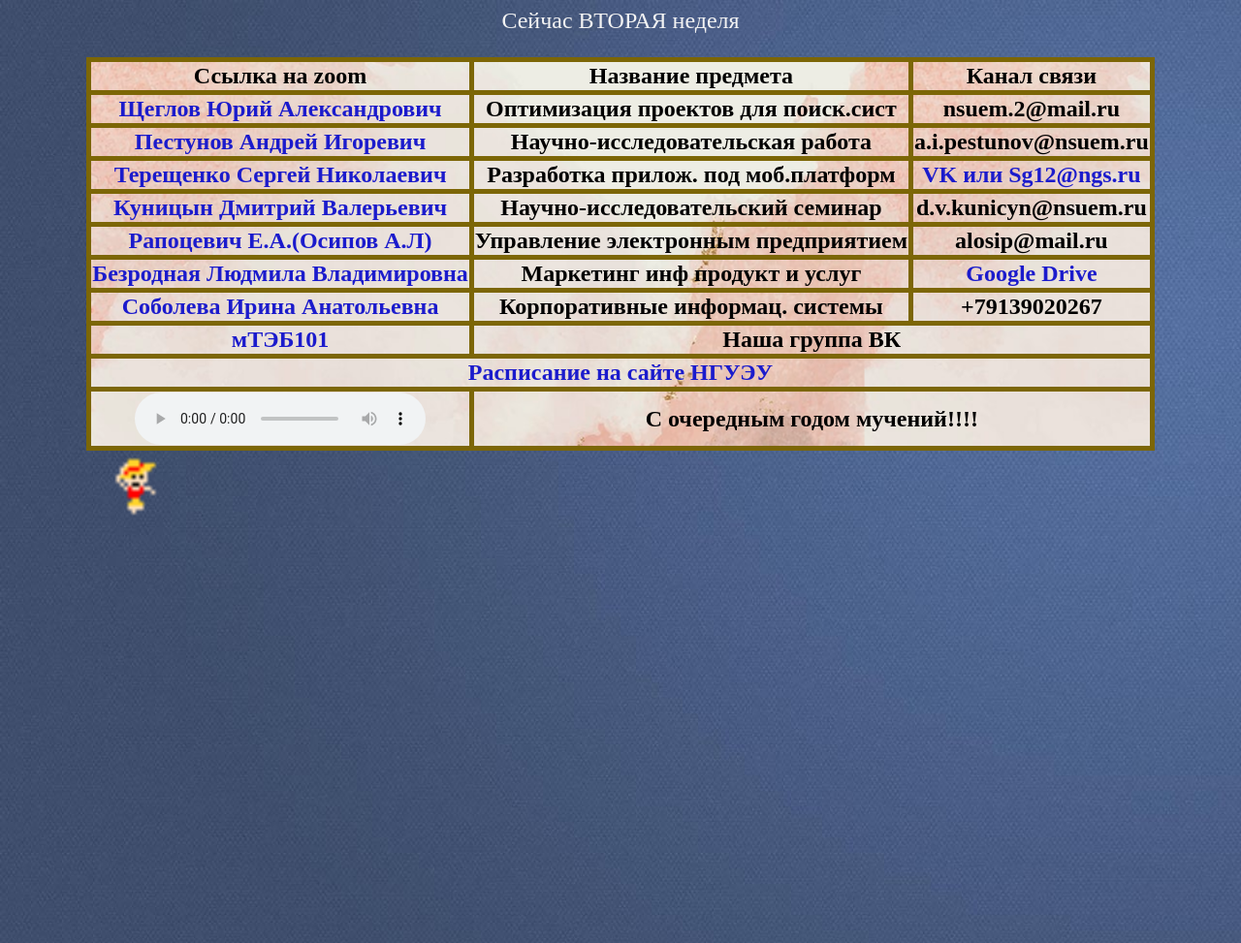
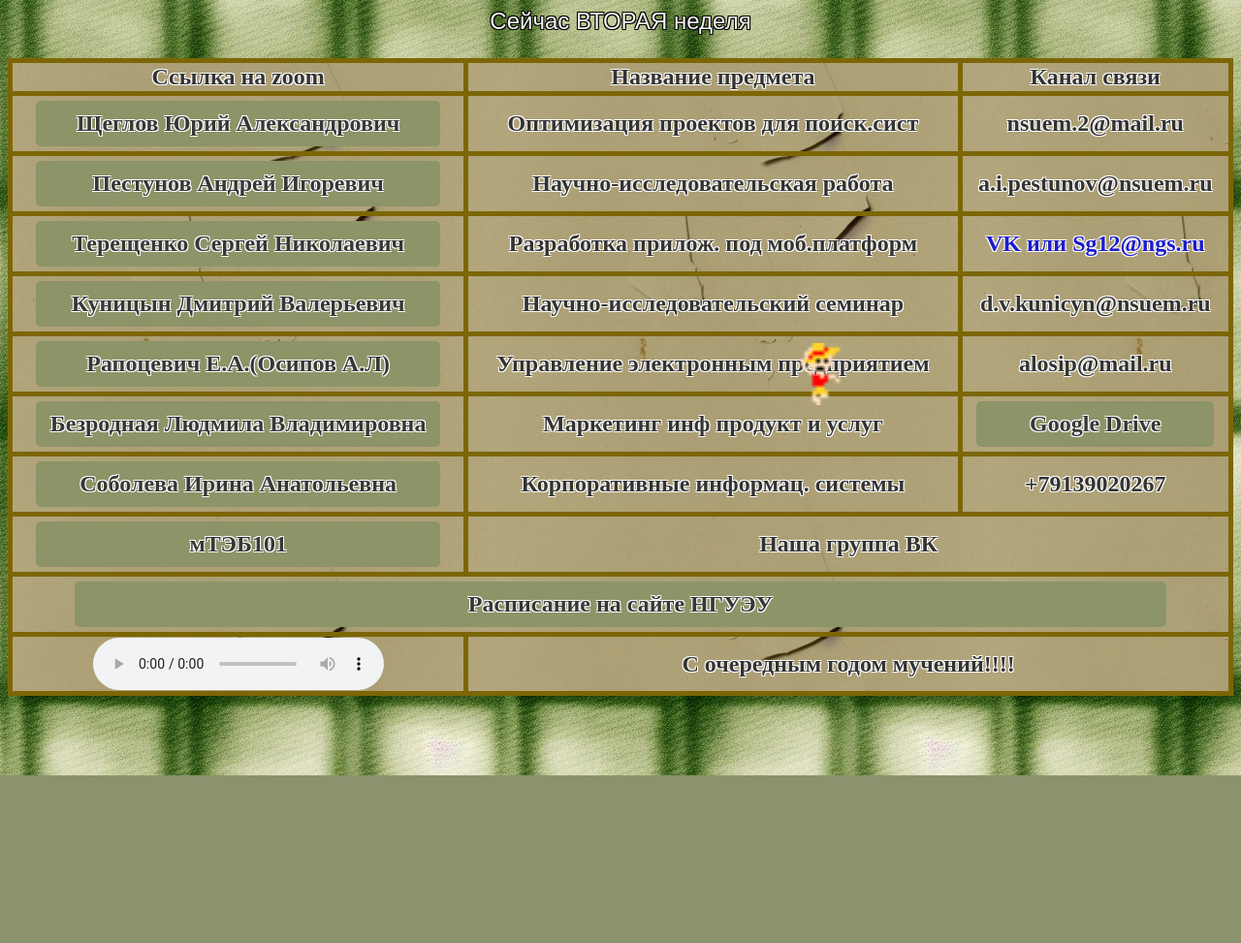
Before and after one commit to Yaroslav132/Yaroslav132.github.io, a PHP site: page /time_st/time1.html in a window 1280 px wide. Shown: the whole page at 97% size. After the commit the page ends 800 px from the top, so only its background shows below. Run offline with PHP 8.4, Linux system fonts and the light colour scheme.

Commit message:
redesign

```diff
--- a/time_st/style1.css
+++ b/time_st/style1.css
@@ -1,6 +1,7 @@
 #demo{
 	text-decoration: none;
 	color: rgb(243, 243, 243);
+	text-shadow: 1px 1px 0 #000, -1px -1px 0 #000, 1px -1px 0 #000, -1px 1px 0 #000;
 	font-size: 24px;
 	text-align: center;
 }
@@ -16,8 +17,9 @@ a{
 }
 
 table{
+	width: 100%;
 	border-collapse:collapse;
-	background: url("ll.jpg");
+	background: url("ll.png");
 	margin-left: auto;
 	margin-right: auto;
 }
@@ -25,11 +27,17 @@ td{
 	border:5px solid rgb(124, 102, 6);
 	font-family:"Monotype Corsiva";
 	font-size:24px;
+	text-shadow: 1px 1px 0 #fff, -1px -1px 0 #fff, 1px -1px 0 #fff, -1px 1px 0 #fff;
+
 	font-weight: bold;
 	text-align:center;
 }
 body{
-	background: url("1.jpg");
+	background: url("1.png");
+	font-family: Arial, sans-serif;
+    font-size: 16px;
+    color: #333;
+    background-color: #f5f5f5;
 }
 h1{
 	padding-top:30px;
@@ -63,3 +71,32 @@ li>ul{
 .refers{	position:absolute;
 }
 li:hover ul{visibility: visible}
+
+.zoom-button {
+	font-family:"Monotype Corsiva";
+	width: 90%;
+	padding: 10px;
+	background: #8c9468;
+	color: rgb(56, 54, 54);
+	border: none;
+	border-radius: 5px;
+	text-align: center;
+	text-decoration: none;
+	display: inline-block;
+	font-size:24px;
+	font-weight: bold;
+	margin: 4px 2px;
+	cursor: pointer;
+	text-shadow: 1px 1px 0 #fff, -1px -1px 0 #fff, 1px -1px 0 #fff, -1px 1px 0 #fff;
+}
+.zoom-button:hover {
+	background-color: #3c8dbc;
+	}
+
+#myCanvas {
+	position: absolute;
+	top: 0;
+	left: 0;
+	z-index: 1;
+	pointer-events: none;
+}
--- a/time_st/time1.html
+++ b/time_st/time1.html
@@ -13,12 +13,7 @@
 			var numberOfDays = Math.floor((currentdate - oneJan) / (24 * 60 * 60 * 1000));
 			var result = parseInt(numberOfDays / 7)+1;
 			var weekNumber=result%2;
-			/*console.log(weekNumber);
-			console.log(result);
-			console.log(oneJan);
-			console.log(numberOfDays);
-			console.log(currentdate);
-			console.log(currentdate.getDay());*/
+
 
 			if (weekNumber==1){
 				document.getElementById("demo").innerHTML="Сейчас ПЕРВАЯ неделя";
@@ -36,81 +31,54 @@
 
 
 
-	<table border="5" >
+	<table border="5">
 		<tr>
 			<td>Ссылка на zoom</td>
 			<td>Название предмета</td>
 			<td>Канал связи</td>
-			<!-- <td>Дни занятий (1 неделя)</td>
-			<td>Дни занятий (2 неделя)</td> -->
 		</tr>
 		<tr>
-			<td rowspan ><a href="https://us04web.zoom.us/j/3010451906?pwd=c20zYmUxdnNTQmtIZE94dGo1akVzdz09" target="index">Щеглов Юрий Александрович</a></td>
+			<td><button class="zoom-button" onclick="window.open('https://us04web.zoom.us/j/3010451906?pwd=c20zYmUxdnNTQmtIZE94dGo1akVzdz09', '_blank')">Щеглов Юрий Александрович</button></td>
 			<td>Оптимизация проектов для поиск.сист</td>
-			<td rowspan >nsuem.2@mail.ru</td>
+			<td rowspan>nsuem.2@mail.ru</td>
 
 		</tr>
 
 		<tr>
-			<td><a href="https://us02web.zoom.us/j/6617202154?pwd=d0VjbDFnQzN0ZVJNRlh0WEUxNExTUT09" target="index">Пестунов Андрей Игоревич</a></td>
+			<td><button class="zoom-button" onclick="window.open('https://us02web.zoom.us/j/6617202154?pwd=d0VjbDFnQzN0ZVJNRlh0WEUxNExTUT09', '_blank')">Пестунов Андрей Игоревич</button></td>
 			<td>Научно-исследовательская работа</td>
 			<td>a.i.pestunov@nsuem.ru</td>
 		</tr>
 		<tr>
-			<td><a href="https://zoom.us/j/81964757167?pwd=bkZ4VWhwdWdWSkd0UGFHRG9rbm1kUT09" target="index">Терещенко Сергей Николаевич</a></td>
+			<td><button class="zoom-button" onclick="window.open('https://zoom.us/j/81964757167?pwd=bkZ4VWhwdWdWSkd0UGFHRG9rbm1kUT09', '_blank')">Терещенко Сергей Николаевич</button></td>
 			<td>Разработка прилож. под моб.платформ</td>
-			<td colspan=2><a href="https://vk.com/id399252108" target="index">VK</a><a >  или Sg12@ngs.ru</a></td>
+			<td colspan=2><a href="https://vk.com/id399252108" target="index">VK</a><a> или Sg12@ngs.ru</a></td>
 		</tr>
 		<tr>
-			<td><a href="https://us04web.zoom.us/j/5292131658?pwd=Q005VlVVT3pFdHQ3b3h6blhNVk1hZz09" target="index">Куницын Дмитрий Валерьевич</a></td>
+			<td><button class="zoom-button" onclick="window.open('https://us04web.zoom.us/j/5292131658?pwd=Q005VlVVT3pFdHQ3b3h6blhNVk1hZz09', '_blank')">Куницын Дмитрий Валерьевич</button></td>
 			<td>Научно-исследовательский семинар</td>
 			<td>d.v.kunicyn@nsuem.ru</td>
 		</tr>
 		<tr>
-			<td><a href="https://zoom.us/j/77423978024?pwd=U0lJS1RPeFB2NFRZMUEwVVpLYStzQT09" target="index">Рапоцевич Е.А.(Осипов А.Л)</a></td>
+			<td><button class="zoom-button" onclick="window.open('https://zoom.us/j/77423978024?pwd=U0lJS1RPeFB2NFRZMUEwVVpLYStzQT09', '_blank')">Рапоцевич Е.А.(Осипов А.Л)</button></td>
 			<td>Управление электронным предприятием</td>
 			<td>alosip@mail.ru</td>
 		</tr>
 		<tr>
-			<td><a href="https://us05web.zoom.us/j/2895509619?pwd=YWdURUVqMU44Wk91Y3J0TWJYQ3M5dz09" target="index">Безродная Людмила Владимировна</a></td>
+			<td><button class="zoom-button" onclick="window.open('https://us05web.zoom.us/j/2895509619?pwd=YWdURUVqMU44Wk91Y3J0TWJYQ3M5dz09')">Безродная Людмила Владимировна</a></td>
 			<td>Маркетинг инф продукт и услуг</td>
-			<td><a href="https://drive.google.com/drive/folders/130TxZONNz6dpzClXGQ_ATKOH2CsWdlpL" >Google Drive</a></td>
+			<td><button class="zoom-button" onclick="window.open('https://drive.google.com/drive/folders/130TxZONNz6dpzClXGQ_ATKOH2CsWdlpL')" >Google Drive</a></td>
 		</tr>
 		<tr>
-			<td><a href="https://us04web.zoom.us/j/8439453717?pwd=cExKK3VTN0tCaTZ6M0ZXTUJWRFRTZz09" target="index">Соболева Ирина Анатольевна</a></td>
+			<td><button class="zoom-button" onclick="window.open('https://us04web.zoom.us/j/8439453717?pwd=cExKK3VTN0tCaTZ6M0ZXTUJWRFRTZz09')">Соболева Ирина Анатольевна</a></td>
 			<td>Корпоративные информац. системы</td>
 			<td>+79139020267</td>
 		</tr>
-		<!-- <tr>
-			<td><a href="https://us04web.zoom.us/j/2859140548?pwd=aE41T2YvdlU2Z09MUDl6RnhYS2ZMUT09" target="index">Павлова Анна Илларионовна</a></td>
-			<td>Нейронечёткие системы и технологии</td>
-			<td>annstab@mail.ru</td>
+			<td><button class="zoom-button" onclick="window.open('https://vk.com/club206977488')">мТЭБ101</a></td>
+			<td colspan=2>Наша группа ВК</td>
 		</tr>
 	    <tr>
-			<td><a href="https://us04web.zoom.us/j/7922982846?pwd=WTg0SWc3aU5oTkcySG81L2dOeHQ5QT09" target="index">Дубнищева Татьяна Яковлевна</a></td>
-			<td>Нестандартные решения тех-их задач</td>
-			<td>dubnistcheva@mail.ru</td>
-		</tr>
-		<tr>
-			<td><a href="https://vk.com/away.php?to=https%3A%2F%2Fus04web.zoom.us%2Fj%2F7465852304%3Fpwd%3DazJSUU9sbXVZdUlyVkRRL0xwK0l6UT09" target="index">Пургина Марина Владимировна</a></td>
-			<td>Инфографика и визуализ.данных</td>
-			<td>Pur-11@yandex.ru</td>
-		</tr> -->
-			<td><a href="https://vk.com/club206977488" target="index">мТЭБ101</a></td>
-			<td colspan=2>Наша группа ВК</td>
-		</tr>
-		<!-- <tr>
-			<td colspan=3><a href="https://docs.google.com/document/d/1hj9-WZ0WsPZ2iZUf-KExn1LMBaC0UIAAYtW5ohk2zfg/edit" target="index">Список вопросов для подготовки к экзамену по дисциплине НРТЗ
-			</a></td>
-		</tr> -->
-		<!-- <tr>
-			<td colspan=3><a href="Raspisanie_Mteb101.pdf" target="index">Расписание мТЭБ101 (от Кати)</a></td>
-		</tr>
-		<tr>
-			<td colspan=3><a href="mTEB101.pdf" target="index">Расписание мТЭБ101 (от меня)</a></td>
-		</tr> -->
-	    <tr>
-			<td colspan=3><a href="https://rasps.nsuem.ru/group/мТЭБ101" target="index">Расписание на сайте НГУЭУ</a></td>
+			<td colspan=3><button class="zoom-button" onclick="window.open('https://rasps.nsuem.ru/group/мТЭБ101')">Расписание на сайте НГУЭУ</a></td>
 		</tr>
 		<tr>
 			<td><audio controls src="видно.mp3"></audio></td>
@@ -126,6 +94,9 @@
 <script >
     var canvas = document.getElementById("myCanvas");
     var ctx = canvas.getContext("2d");
+
+    canvas.width = window.innerWidth;
+    canvas.height = window.innerHeight;
 	//var obj = new Image();
 	var ax = 160;
 	var ay = 100;
@@ -151,15 +122,7 @@ obj.src = img; // contains an image of size 256x16
                               // with 16 frames of size 16x16
 
 	function draw_obj(){
-
-
-
-
-
     	ctx.beginPath();
-	//ctx.drawImage(obj.src,ax,ay);
-
-
 		ctx.drawImage(obj.src, obj.current * obj.width, 0,
                           obj.width, obj.height,
                           ax, ay, obj.width*4, obj.height*4);
@@ -170,17 +133,9 @@ obj.src = img; // contains an image of size 256x16
 		if (vspeed>0){
 			obj.current = 1;
 		}
-	//else {obj.current = 1;}
-
-	//if (alarm==0){
-	//	obj.current = (obj.current + 1) % obj.total_frames;
-	//	alarm=5;
-	//}
 
 		else {alarm-=1}
 
-
-    //ctx.arc(ax, ay, 20, 0, Math.PI*2, false);
 	    ctx.fillStyle = "green";
 	    ctx.fill();
 	    ctx.closePath();
@@ -201,13 +156,7 @@ obj.src = img; // contains an image of size 256x16
 	draw();
 
 
-	document.onclick = function() {
-    vspeed=-10;}
+	//document.onclick = function() {
+    //vspeed=-10;}
 
 </script>
-
-
-<!-- <iframe width="560" height="315" src="https://www.youtube.com/embed/hqDOUFIffKA" title="YouTube video player" frameborder="0" allow="accelerometer; autoplay; clipboard-write; encrypted-media; gyroscope; picture-in-picture" allowfullscreen></iframe>
-
-	</body>
-</html> -->
```
Also changed, not shown: time_st/1.jpg (deleted), time_st/1.png (added), time_st/ll.jpg (deleted), time_st/ll.png (added). Lines whose indentation alone changed are shown as unchanged.
